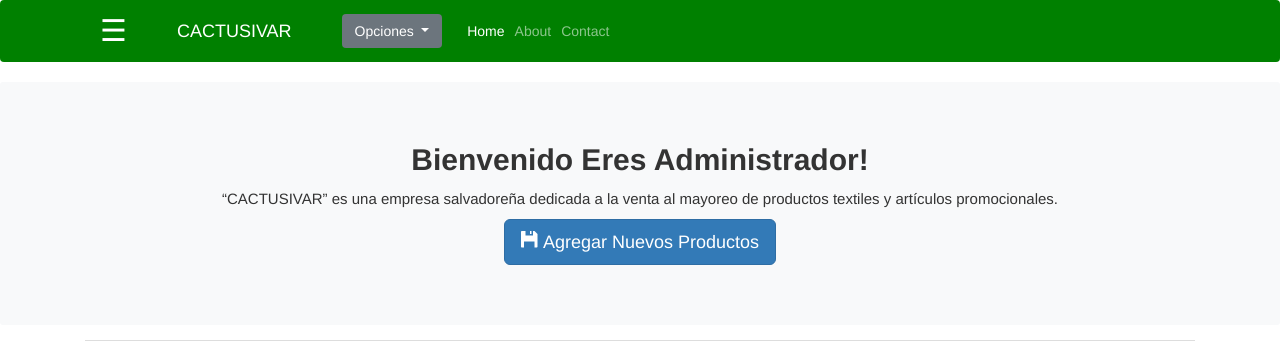
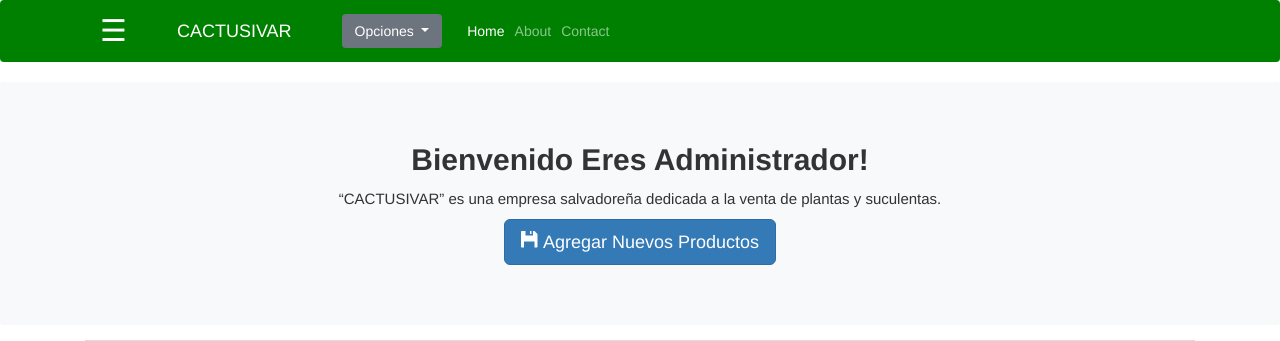
Before and after one commit to TheGrimReaper97/CACTUSIVAR, a PHP site: page /admin.php in a window 1280 px wide. Shown: the top 341 px of the page. Run offline with PHP 8.4, Linux system fonts and the light colour scheme; some libraries are stand-ins or nearby versions.

Commit message:
Update admin.php

```diff
--- a/admin.php
+++ b/admin.php
@@ -78,8 +78,7 @@
                 <div  class="p-4 p-lg-5 bg-light rounded-3 text-center">
                     <div  class="m-4 m-lg-5">
                         <h1 class="display-5 fw-bold">Bienvenido Eres Administrador!</h1>
-                        <p class="fs-4">“CACTUSIVAR” es una empresa salvadoreña dedicada a la venta al mayoreo de productos textiles
-                            y artículos promocionales.
+                        <p class="fs-4">“CACTUSIVAR” es una empresa salvadoreña dedicada a la venta de plantas y suculentas.
                             </p>
                         <a href="#addnew" data-toggle="modal" class="btn btn-primary btn-lg" ><span class="glyphicon glyphicon-floppy-disk"></span> Agregar Nuevos Productos</a>
                     </div>
```
